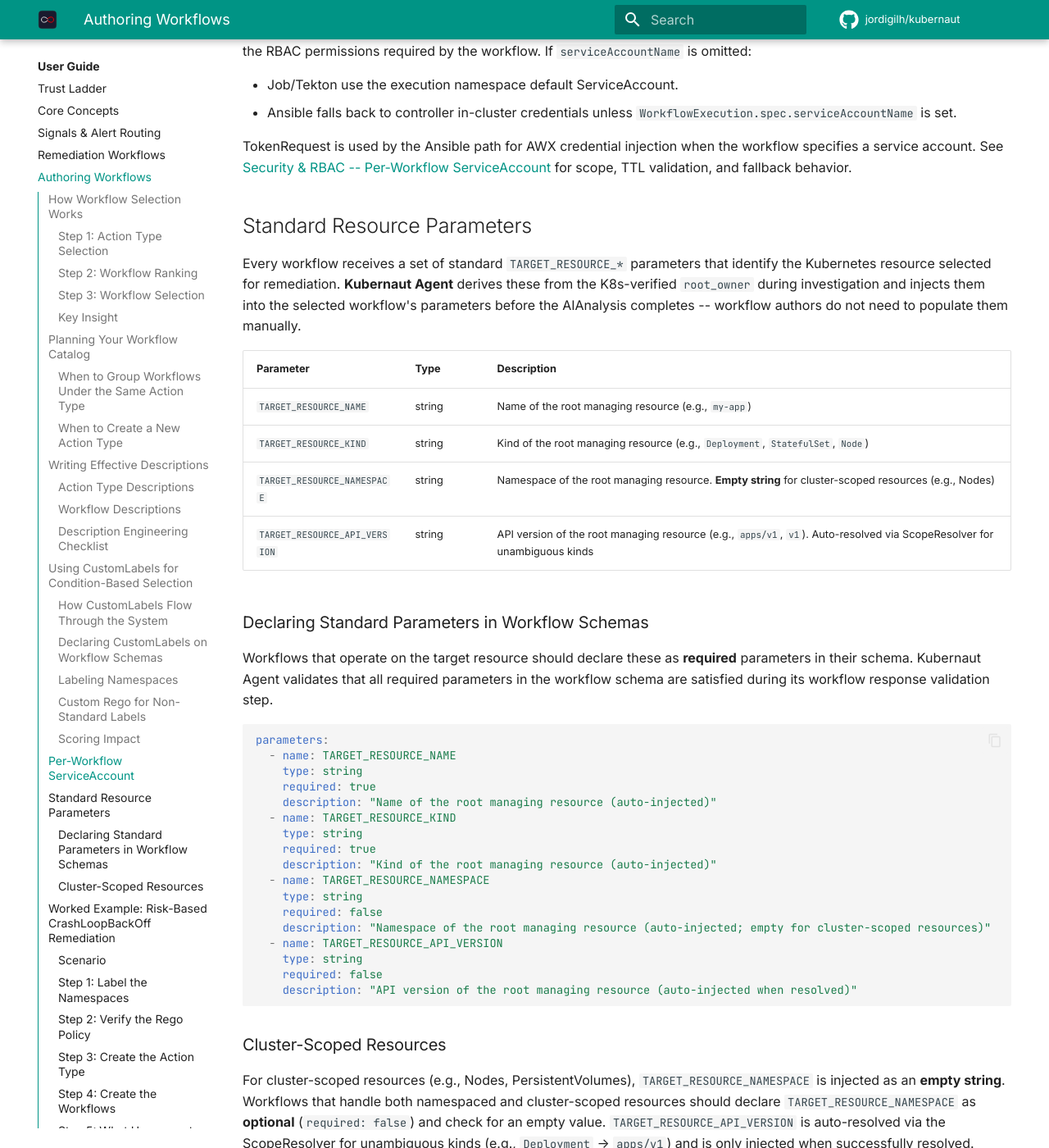
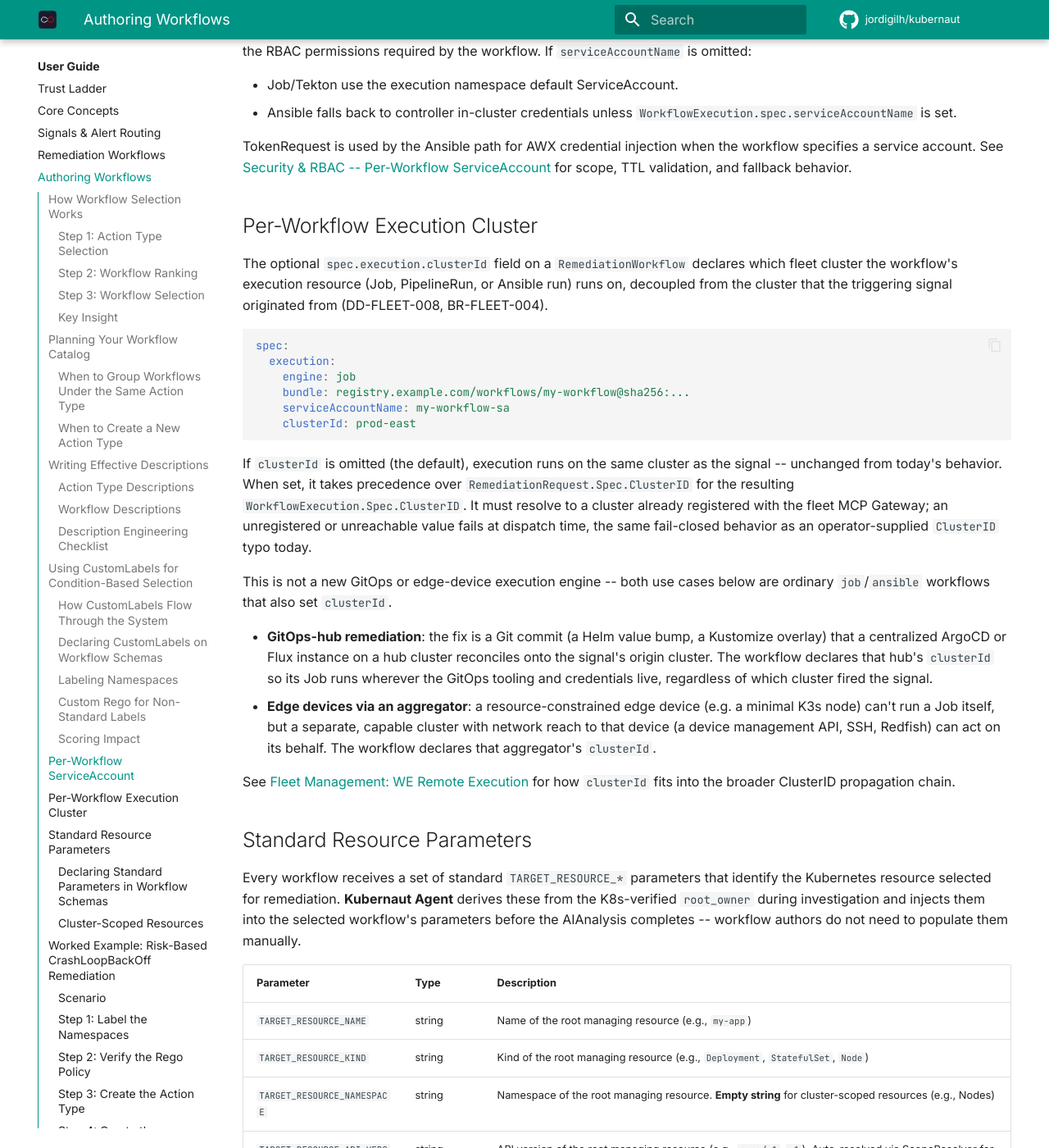
Before and after one commit to jordigilh/kubernaut-docs, an MkDocs documentation site: the page built from docs/user-guide/workflow-authoring.md, in a window 1280 px wide and 1400 px high, scrolled down 6205 px. Shown: the whole window at 82% size. Built offline with MkDocs 1.6.1 and Material for MkDocs 9.7.7, drawn with Linux system fonts in a browser that asks for light colours; comment, search, counter and statistics services are not loaded; the version menu is left out.

Commit message:
docs(fleet): document RemediationWorkflow's spec.execution.clusterId (DD-FLEET-008)
Adds the workflow-declared execution cluster field to workflow-authoring
(field reference + GitOps-hub / edge-device examples), extends fleet.md's
WE Remote Execution section with the new ClusterID precedence rule, and
notes the field in the v1.6 What's New entry.

Closes #235

````diff
--- a/docs/user-guide/workflow-authoring.md
+++ b/docs/user-guide/workflow-authoring.md
@@ -236,6 +236,28 @@ The ServiceAccount must exist in the `kubernaut-workflows` namespace (or the con
 - Ansible falls back to controller in-cluster credentials unless `WorkflowExecution.spec.serviceAccountName` is set.
 
 TokenRequest is used by the Ansible path for AWX credential injection when the workflow specifies a service account. See [Security & RBAC -- Per-Workflow ServiceAccount](../architecture/security-rbac.md#per-workflow-serviceaccount-v12) for scope, TTL validation, and fallback behavior.
+
+## Per-Workflow Execution Cluster
+
+The optional `spec.execution.clusterId` field on a `RemediationWorkflow` declares which fleet cluster the workflow's execution resource (Job, PipelineRun, or Ansible run) runs on, decoupled from the cluster that the triggering signal originated from (DD-FLEET-008, BR-FLEET-004).
+
+```yaml
+spec:
+  execution:
+    engine: job
+    bundle: registry.example.com/workflows/my-workflow@sha256:...
+    serviceAccountName: my-workflow-sa
+    clusterId: prod-east
+```
+
+If `clusterId` is omitted (the default), execution runs on the same cluster as the signal -- unchanged from today's behavior. When set, it takes precedence over `RemediationRequest.Spec.ClusterID` for the resulting `WorkflowExecution.Spec.ClusterID`. It must resolve to a cluster already registered with the fleet MCP Gateway; an unregistered or unreachable value fails at dispatch time, the same fail-closed behavior as an operator-supplied `ClusterID` typo today.
+
+This is not a new GitOps or edge-device execution engine -- both use cases below are ordinary `job`/`ansible` workflows that also set `clusterId`.
+
+- **GitOps-hub remediation**: the fix is a Git commit (a Helm value bump, a Kustomize overlay) that a centralized ArgoCD or Flux instance on a hub cluster reconciles onto the signal's origin cluster. The workflow declares that hub's `clusterId` so its Job runs wherever the GitOps tooling and credentials live, regardless of which cluster fired the signal.
+- **Edge devices via an aggregator**: a resource-constrained edge device (e.g. a minimal K3s node) can't run a Job itself, but a separate, capable cluster with network reach to that device (a device management API, SSH, Redfish) can act on its behalf. The workflow declares that aggregator's `clusterId`.
+
+See [Fleet Management: WE Remote Execution](../architecture/fleet.md#we-remote-execution) for how `clusterId` fits into the broader ClusterID propagation chain.
 
 ## Standard Resource Parameters
 
````
Also changed, not shown: docs/architecture/fleet.md (+2 -0 lines), docs/whats-new/index.md (+1 -0 lines).
